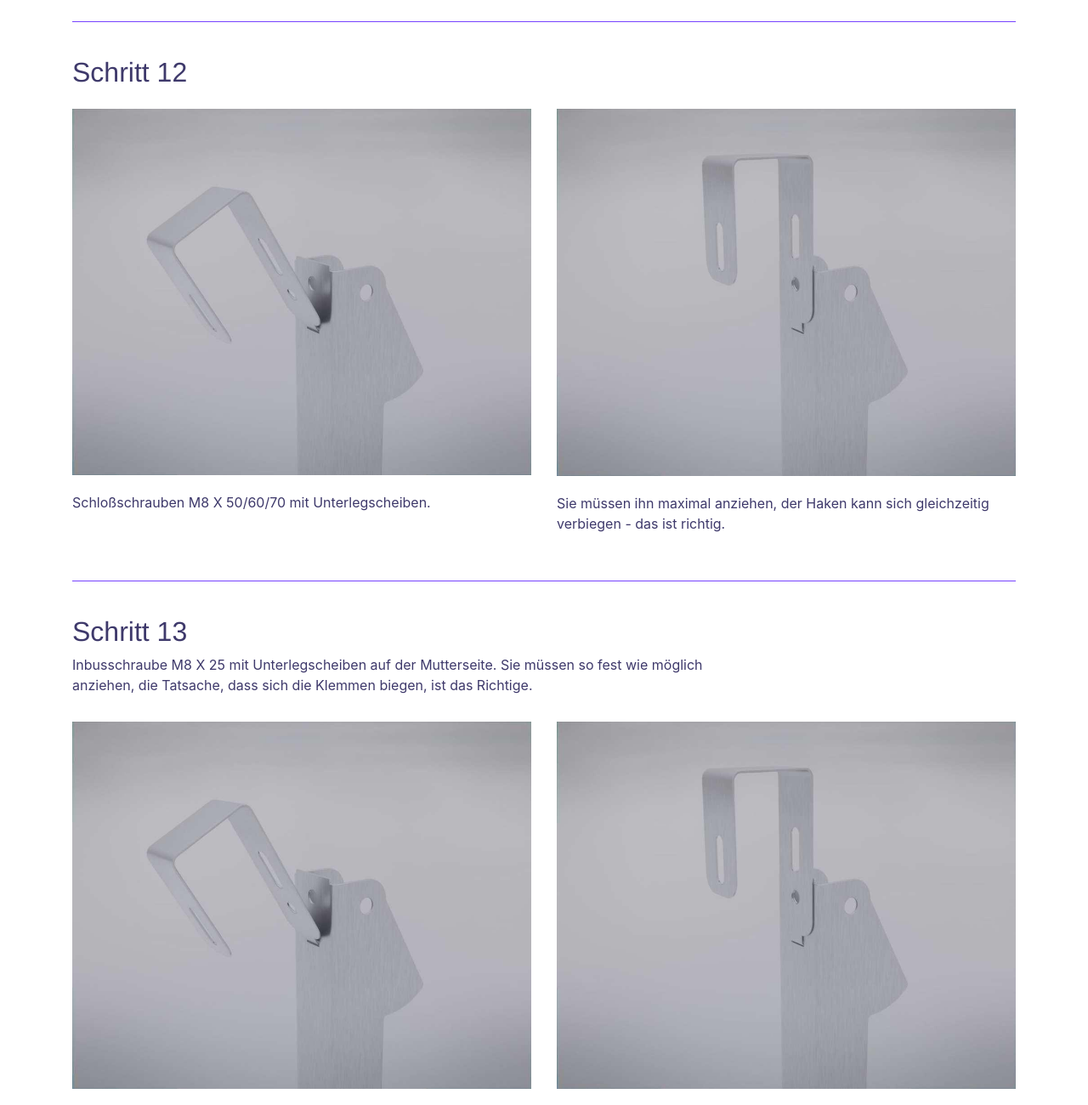
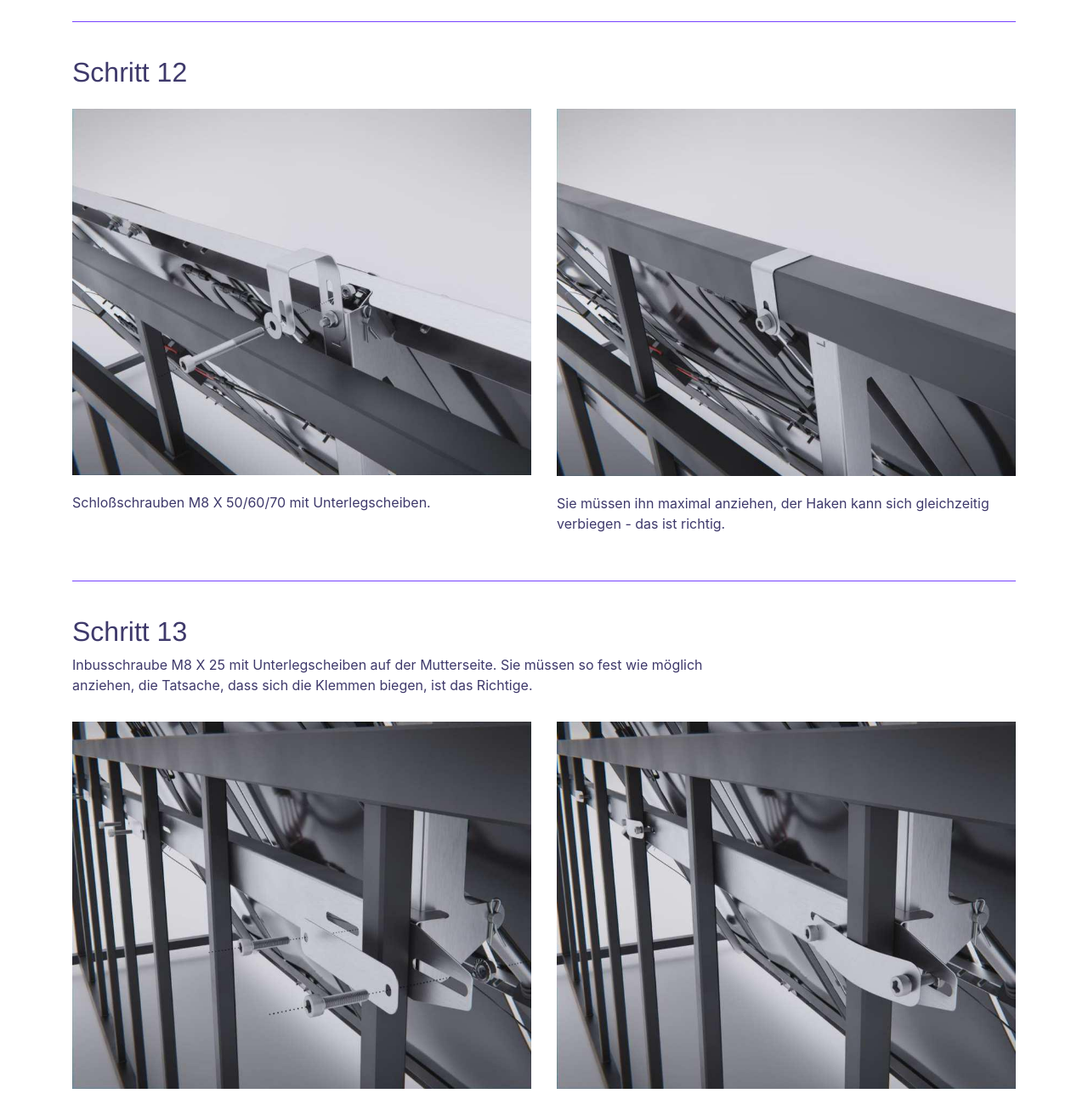
Before and after one commit to silver7784/Balkontracker, a plain HTML site: page instruction_4fp.html in a window 1280 px wide. Shown: the part 7380-8680 px from the top of the page at 85% size. Drawn offline with Linux system fonts and the light colour scheme; a script that the page names is missing; a web font is replaced by a local one.

Commit message:
Add files via upload

```diff
--- a/instruction_4fp.html
+++ b/instruction_4fp.html
@@ -484,13 +484,13 @@
           </div>
           <div class="col-sm-12 img-flex">
             <div class="col-sm-6 screnshot_width">
-              <img class="images_instruction" src="images/4fp/1a.jpg" alt="image">
+              <img class="images_instruction" src="images/4fp/12a.jpg" alt="image">
               <p class="step_description">
                 Schloßschrauben M8 X 50/60/70 mit Unterlegscheiben.
               </p>
             </div>
             <div class="col-sm-6 screnshot_width">
-              <img class="images_instruction" src="images/4fp/1b.jpg" alt="image">
+              <img class="images_instruction" src="images/4fp/12b.jpg" alt="image">
               <p class="step_description">
                 Sie müssen ihn maximal anziehen, der Haken kann sich gleichzeitig verbiegen - das ist richtig.
               </p>
@@ -516,13 +516,13 @@
           </div>
           <div class="col-sm-12 img-flex">
             <div class="col-sm-6 screnshot_width">
-              <img class="images_instruction" src="images/4fp/1a.jpg" alt="image">
+              <img class="images_instruction" src="images/4fp/13a.jpg" alt="image">
               <!-- <p class="step_description">
                 Führen Sie die Nut bis zum Anschlag ein und falten Sie sie, um die Schraube einzusetzen.
               </p> -->
             </div>
             <div class="col-sm-6 screnshot_width">
-              <img class="images_instruction" src="images/4fp/1b.jpg" alt="image">
+              <img class="images_instruction" src="images/4fp/13b.jpg" alt="image">
               <!-- <p class="step_description">
                 Führen Sie die Nut bis zum Anschlag ein und falten Sie sie, um die Schraube einzusetzen.
               </p> -->
```
Also changed, not shown: instruction_4fp_en.html (+4 -4 lines).
